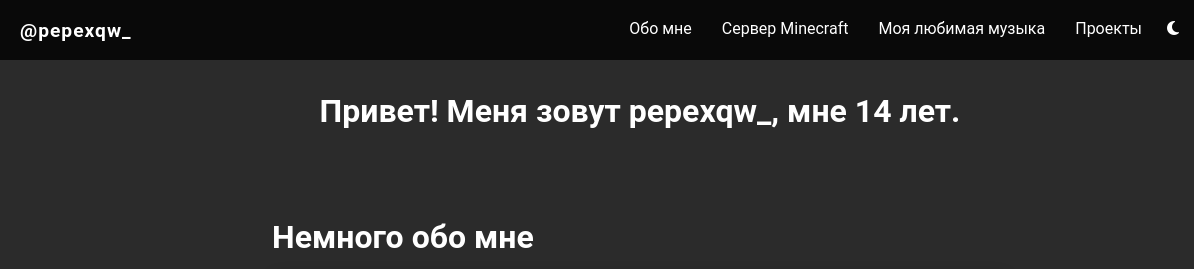
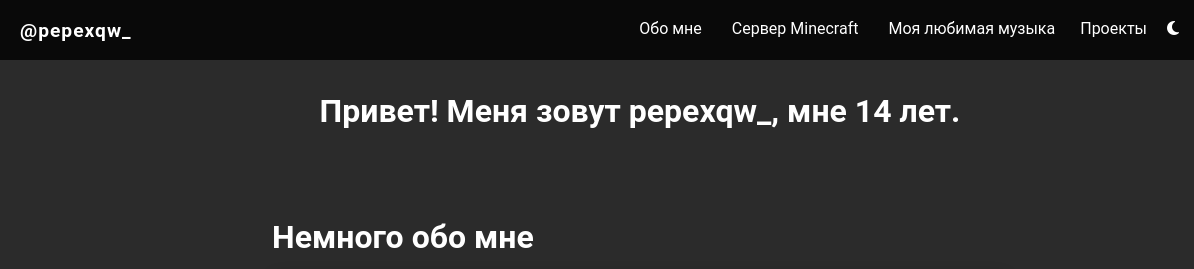
Before and after one commit to pepexqw/pepexqw, a plain HTML site: page index.html in a window 1280 px wide. Shown: the top 269 px of the page, 0-1194 px from the left. Drawn offline with Linux system fonts and the light colour scheme.

Commit message:
index.html

```diff
--- a/index.html
+++ b/index.html
@@ -92,7 +92,7 @@
                 <li><a href="#about-me" class="nav-link">Обо мне</a></li>
                 <li><a href="#server-info" class="nav-link">Сервер Minecraft</a></li>
                 <li><a href="#music" class="nav-link">Моя любимая музыка</a></li>
-                <li><a href="https://pepexqw.vercel.app/projekts/" class="nav-link">Проекты</a></li> <!-- Изменено здесь -->
+                <li><a href="https://pepexqw.vercel.app/projekts/">Проекты</a></li> <!-- Исправлено здесь -->
                 <li><a href="#" id="theme-toggle" title="Изменение темы сайта"><i class="fas fa-moon"></i></a></li>
                 <!-- Добавляем новые кнопки с иконками -->
                 <li><a href="https://t.me/pepexqw_" target="_blank" title="Telegram"><i class="fab fa-telegram-plane"></i></a></li>
```
